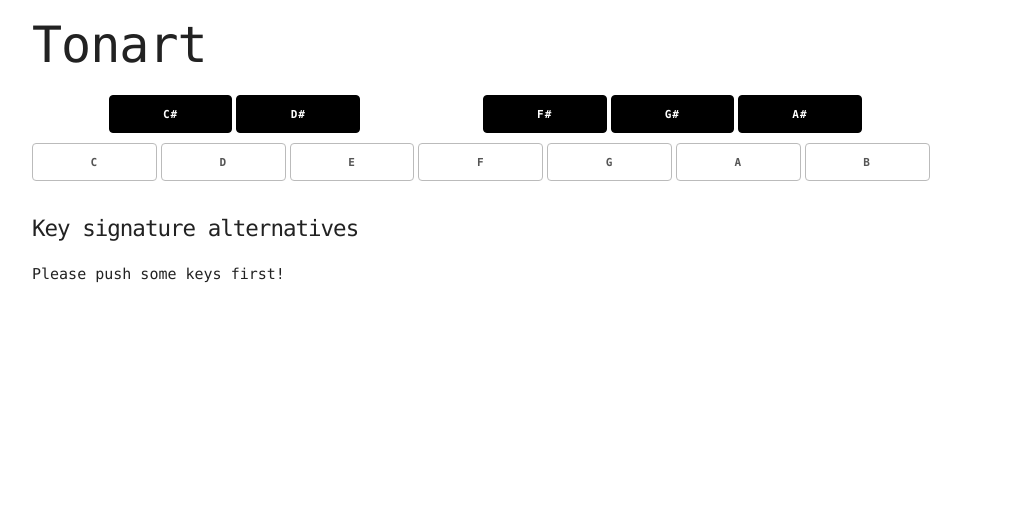
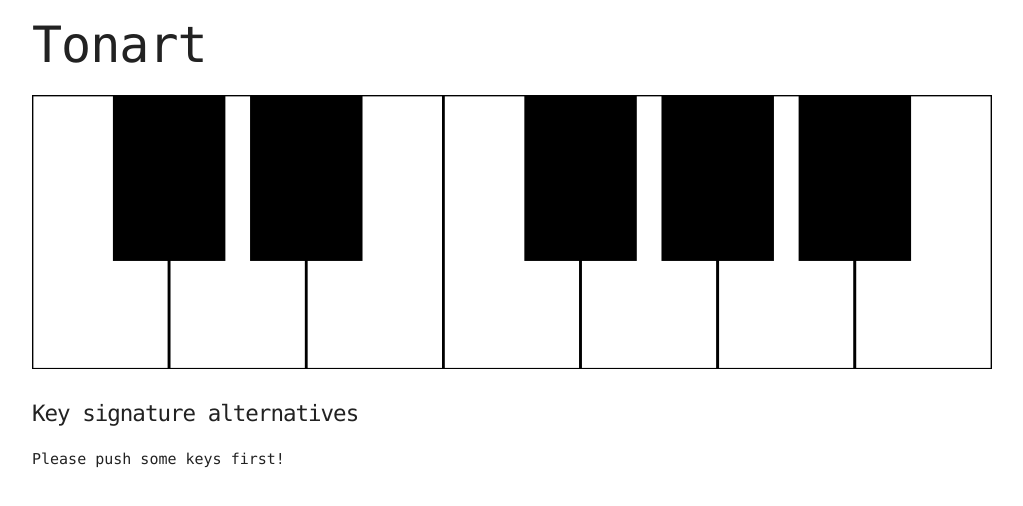
Before and after one commit to suniala/tonart, a React (Create React App) app: page / in a window 1280 px wide. Shown: the top 506 px of the page, without its empty margins (128-1151 px from the left). Built offline with nearby package versions, Linux system fonts and the light colour scheme.

Commit message:
Keyboard that actually looks like a keyboard

```diff
--- a/src/Key.tsx
+++ /dev/null
@@ -1,28 +0,0 @@
-import * as React from 'react';
-import {Tone} from "./types";
-
-interface Props {
-    tone: Tone
-    selected: Set<Tone>
-    onClick: (tone: Tone) => void
-}
-
-class Key extends React.Component<Props, {}> {
-    private handleClick = () => {
-        this.props.onClick(this.props.tone)
-    };
-
-    render() {
-        return (
-            <div className={'key'}>
-                <button
-                    className={(this.props.selected.has(this.props.tone) ? 'button-primary' : '')}
-                    onClick={this.handleClick}>
-                    {this.props.tone}
-                    </button>
-            </div>
-        );
-    }
-}
-
-export default Key;
--- a/src/Keyboard.tsx
+++ b/src/Keyboard.tsx
@@ -1,11 +1,49 @@
 import * as React from 'react';
-import {Tone} from "./types";
-import Key from "./Key";
+import {Tone} from './types';
 
 interface Props {
     readOnly?: boolean
     tones: Set<Tone>
     onToneToggle?: (tone: Tone) => void
+}
+
+interface KeyProps {
+    tone: Tone
+    selected: Set<Tone>
+    x: number
+    onToneToggle: (tone: Tone) => void
+}
+
+class WhiteKey extends React.Component<KeyProps, {}> {
+    private onToneToggle = () => this.props.onToneToggle(this.props.tone);
+
+    render() {
+        return (
+            <rect
+                className={'key-white key-' + this.props.tone + (this.props.selected.has(this.props.tone) ? ' selected' : '')}
+                width='50'
+                height='100'
+                x={this.props.x}
+                y='0'
+                onClick={this.onToneToggle}/>
+        );
+    }
+}
+
+class BlackKey extends React.Component<KeyProps, {}> {
+    private onToneToggle = () => this.props.onToneToggle(this.props.tone);
+
+    render() {
+        return (
+            <rect
+                className={'key-black key-' + this.props.tone + (this.props.selected.has(this.props.tone) ? ' selected' : '')}
+                width='40'
+                height='60'
+                x={this.props.x}
+                y='0'
+                onClick={this.onToneToggle}/>
+        );
+    }
 }
 
 class Keyboard extends React.Component<Props, {}> {
@@ -18,23 +56,26 @@ class Keyboard extends React.Component<Props, {}> {
     render() {
         return (
             <div className='keyboard u-full-width'>
-                <div className='keys black'>
-                    <Key onClick={this.onToneToggle} selected={this.props.tones} tone={Tone.Cs}/>
-                    <Key onClick={this.onToneToggle} selected={this.props.tones} tone={Tone.Ds}/>
-                    <div className='filler'>&nbsp;</div>
-                    <Key onClick={this.onToneToggle} selected={this.props.tones} tone={Tone.Fs}/>
-                    <Key onClick={this.onToneToggle} selected={this.props.tones} tone={Tone.Gs}/>
-                    <Key onClick={this.onToneToggle} selected={this.props.tones} tone={Tone.As}/>
-                </div>
-                <div className='keys white'>
-                    <Key onClick={this.onToneToggle} selected={this.props.tones} tone={Tone.C}/>
-                    <Key onClick={this.onToneToggle} selected={this.props.tones} tone={Tone.D}/>
-                    <Key onClick={this.onToneToggle} selected={this.props.tones} tone={Tone.E}/>
-                    <Key onClick={this.onToneToggle} selected={this.props.tones} tone={Tone.F}/>
-                    <Key onClick={this.onToneToggle} selected={this.props.tones} tone={Tone.G}/>
-                    <Key onClick={this.onToneToggle} selected={this.props.tones} tone={Tone.A}/>
-                    <Key onClick={this.onToneToggle} selected={this.props.tones} tone={Tone.B}/>
-                </div>
+                <svg xmlns='http://www.w3.org/2000/svg' version='1.1'
+                     width='350mm'
+                     height='100mm'
+                     viewBox='0 0 350 100'
+                >
+                    <g>
+                        <WhiteKey tone={Tone.C} x={0} onToneToggle={this.onToneToggle} selected={this.props.tones}/>
+                        <WhiteKey tone={Tone.D} x={50} onToneToggle={this.onToneToggle} selected={this.props.tones}/>
+                        <WhiteKey tone={Tone.E} x={100} onToneToggle={this.onToneToggle} selected={this.props.tones}/>
+                        <WhiteKey tone={Tone.F} x={150} onToneToggle={this.onToneToggle} selected={this.props.tones}/>
+                        <WhiteKey tone={Tone.G} x={200} onToneToggle={this.onToneToggle} selected={this.props.tones}/>
+                        <WhiteKey tone={Tone.A} x={250} onToneToggle={this.onToneToggle} selected={this.props.tones}/>
+                        <WhiteKey tone={Tone.B} x={300} onToneToggle={this.onToneToggle} selected={this.props.tones}/>
+                        <BlackKey tone={Tone.Cs} x={30} onToneToggle={this.onToneToggle} selected={this.props.tones}/>
+                        <BlackKey tone={Tone.Ds} x={80} onToneToggle={this.onToneToggle} selected={this.props.tones}/>
+                        <BlackKey tone={Tone.Fs} x={180} onToneToggle={this.onToneToggle} selected={this.props.tones}/>
+                        <BlackKey tone={Tone.Gs} x={230} onToneToggle={this.onToneToggle} selected={this.props.tones}/>
+                        <BlackKey tone={Tone.As} x={280} onToneToggle={this.onToneToggle} selected={this.props.tones}/>
+                    </g>
+                </svg>
             </div>
         );
     }
--- a/src/css/index.css
+++ b/src/css/index.css
@@ -8,44 +8,25 @@ h2 {
     margin-top: 1em;
 }
 
-.keys.black {
-    margin-left: 8%;
+.keyboard svg {
+    width: inherit;
+    height: inherit;
 }
 
-.keys.black button {
-    background-color: black;
-    border-color: black;
-    color: white;
+.keyboard .key-white {
+    stroke: black;
+    stroke-width: 1px;
+    fill: white;
 }
 
-.keys.black button.button-primary {
-    background-color: #33C3F0;
-    border-color: #33C3F0;
+.keyboard .key-black {
+    stroke: black;
+    stroke-width: 1px;
+    fill: black;
 }
 
-div.key {
-    display: inline-block;
-    margin-right: 4px;
-}
-
-.keys.black > .key {
-    width: 14%;
-}
-
-.filler {
-    display: inline-block;
-    width: 13%;
-    margin-right: 4px;
-}
-
-.keys.white > .key {
-    width: 13%;
-}
-
-.key > button {
-    padding-left: 0;
-    padding-right: 0;
-    width: 100%;
+.keyboard .selected {
+    fill: #ff001d;
 }
 
 .key-signature-panel {
```
